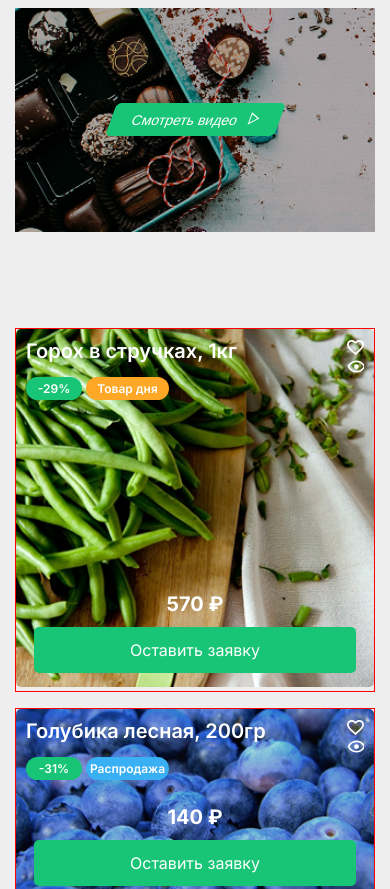
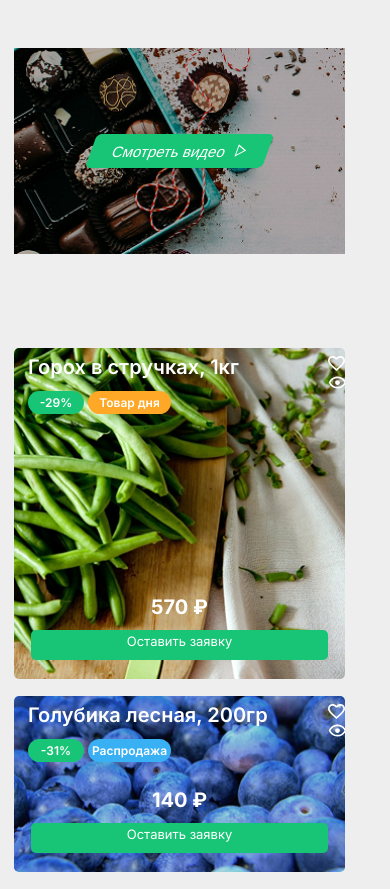
Before and after one commit to nikitakozhukhar/RocketBusiness, a website built with webpack: page src/index.html in a window 390 px wide. Shown: the top 889 px of the page. Built offline with nearby package versions, Linux system fonts and the light colour scheme.

Commit message:
fix mobile styles

```diff
--- a/src/styles/main.scss
+++ b/src/styles/main.scss
@@ -1,5 +1,10 @@
 @import url('https://fonts.googleapis.com/css2?family=Inter:ital,opsz,wght@0,14..32,100..900;1,14..32,100..900&family=Roboto:ital,wght@0,100;0,300;0,400;0,500;0,700;0,900;1,100;1,300;1,400;1,500;1,700;1,900&display=swap');
 $primary-color: #efeeee;
+$primary: #18C576;
+$text-color: #ffffff;
+$day-product: #FFA726;
+$hit-product: #AC59F1;
+$sellout-product: #39B0F4;
 
 
 * {
@@ -10,3 +15,44 @@ body {
   font-family: Inter, sans-serif;
   background-color: $primary-color;
 }
+
+.cards_promo {
+  display: flex;
+  gap: 4px;
+}
+
+.card_promo {
+  display: flex;
+  justify-content: center;
+  align-items: center;
+  padding: 0 5px;
+  border-radius: 50px;
+  font-size: 12px;
+  font-weight: 600;
+}
+
+.card_promo__sale {
+
+  background-color: $primary;
+  width: 56px;
+  height: 23px;
+}
+
+
+.card_promo__day {
+  background-color: $day-product;
+  width: 83px;
+  height: 23px;
+}
+
+.card_promo__sellout {
+  background-color: $sellout-product;
+  width: 83px;
+  height: 23px;
+}
+
+.card_promo__hit {
+  background-color: $hit-product;
+  width: 44px;
+  height: 23px;
+}
--- a/src/styles/mobile.scss
+++ b/src/styles/mobile.scss
@@ -9,15 +9,16 @@ $sellout-product: #39B0F4;
     display: flex;
     flex-direction: column;
     justify-content: center;
-    margin: 0 auto;
-    max-width: 360px;
+    margin: 48px 0px 0px 6px;
+    max-width: 331px;
+
 
     .video {
       position: relative;
       display: flex;
       justify-content: center;
       align-items: center;
-      margin-bottom:  96px;
+      margin-bottom:  94px;
 
       .video_preview {
         width: 100%;
@@ -29,14 +30,14 @@ $sellout-product: #39B0F4;
         justify-content: center;
         align-items: center;
         gap: 11px;
-        width: 169px;
-        height: 33px;
-        font-size: 14px;
+        width: 177px;
+        height: 34px;
+        font-size: 15px;
         font-weight: 500;
         transform: skewX(-20deg);
       }
 
-      .plaiIcon {
+      .playIcon {
         padding-top: 1px;
       }
 
@@ -47,9 +48,7 @@ $sellout-product: #39B0F4;
       display: flex;
       flex-direction: column;
       width: 100%;
-      margin-bottom: 16px;
-      border: 1px solid red;
-
+      margin-bottom: 13px;
 
 
       .card_image {
@@ -62,7 +61,8 @@ $sellout-product: #39B0F4;
         width: 100%;
         display: flex;
         justify-content: space-between;
-        padding: 10px;
+        padding-top: 7px;
+        padding-left: 14px;
         top: 0px;
         color: $text-color;
       }
@@ -70,7 +70,7 @@ $sellout-product: #39B0F4;
       .card_header__left {
         display: flex;
         flex-direction: column;
-        gap: 14px;
+        gap: 12px;
       }
 
       .card_title {
@@ -78,53 +78,51 @@ $sellout-product: #39B0F4;
         font-weight: 600
       }
 
-      .cards_promo {
-        display: flex;
-        gap: 4px;
-      }
+      // .cards_promo {
+      //   display: flex;
+      //   gap: 4px;
+      // }
 
-      .card_promo {
-        display: flex;
-        justify-content: center;
-        align-items: center;
-        padding: 0 5px;
-        border-radius: 50px;
-        font-size: 12px;
-        font-weight: 600;
-      }
+      // .card_promo {
+      //   display: flex;
+      //   justify-content: center;
+      //   align-items: center;
+      //   padding: 0 5px;
+      //   border-radius: 50px;
+      //   font-size: 12px;
+      //   font-weight: 600;
+      // }
 
-      .card_promo__sale {
+      // .card_promo__sale {
 
-        background-color: $primary;
-        width: 56px;
-        height: 23px;
-      }
+      //   background-color: $primary;
+      //   width: 56px;
+      //   height: 23px;
+      // }
 
 
-      .card_promo__day {
-        background-color: $day-product;
-        width: 83px;
-        height: 23px;
-      }
+      // .card_promo__day {
+      //   background-color: $day-product;
+      //   width: 83px;
+      //   height: 23px;
+      // }
 
-      .card_promo__sellout {
-        background-color: $sellout-product;
-        width: 83px;
-        height: 23px;
-      }
+      // .card_promo__sellout {
+      //   background-color: $sellout-product;
+      //   width: 83px;
+      //   height: 23px;
+      // }
 
-      .card_promo__hit {
-        background-color: $hit-product;
-        width: 44px;
-        height: 23px;
-      }
-
+      // .card_promo__hit {
+      //   background-color: $hit-product;
+      //   width: 44px;
+      //   height: 23px;
+      // }
 
       .svg-icon {
         transition: all 0.3s ease;
         color: $text-color;
       }
-
 
       .card_footer {
         position: absolute;
@@ -133,8 +131,8 @@ $sellout-product: #39B0F4;
         flex-direction: column;
         gap: 11px;
         align-items: center;
-        padding-bottom: 16px;
-        bottom: 2px;
+        padding-bottom: 23px;
+        bottom: 0px;
         color: $text-color;
       }
 
@@ -147,16 +145,21 @@ $sellout-product: #39B0F4;
         display: flex;
         justify-content: center;
         width: 90%;
-        padding: 13px;
+        height: 30px;
+        padding: 3px;
         color: $text-color;
         background-color: $primary;
         border: none;
         border-radius: 5px;
+        font-size: 13px;
       }
 
+      // 1199494.06
+
     }
-
     .slider-container {
+      // display: flex;
+      // flex-direction: row;
       width: 100%;
       overflow: hidden;
       position: relative;
@@ -164,6 +167,7 @@ $sellout-product: #39B0F4;
     }
     .slider-track {
         display: flex;
+        flex-direction: row;
         transition: transform 0.3s ease;
         padding: 0 15%;
     }
@@ -210,5 +214,9 @@ $sellout-product: #39B0F4;
     top: 0;
   }
 
+  .slider-cards-promo {
+    display: flex;
+    flex-direction: column;
   }
   }
+}
```
Lines whose indentation alone changed are shown as unchanged.
